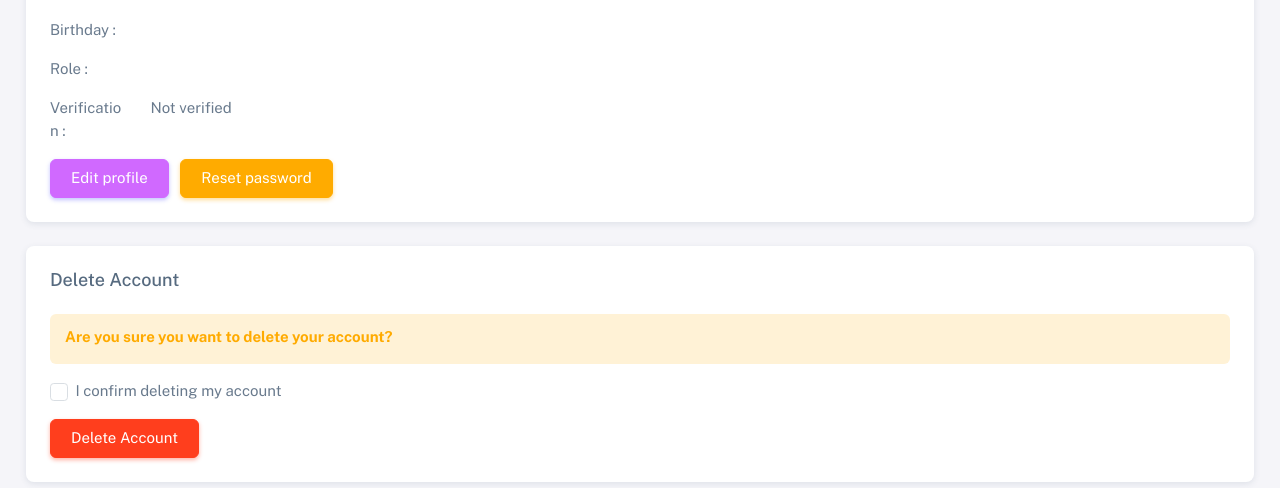
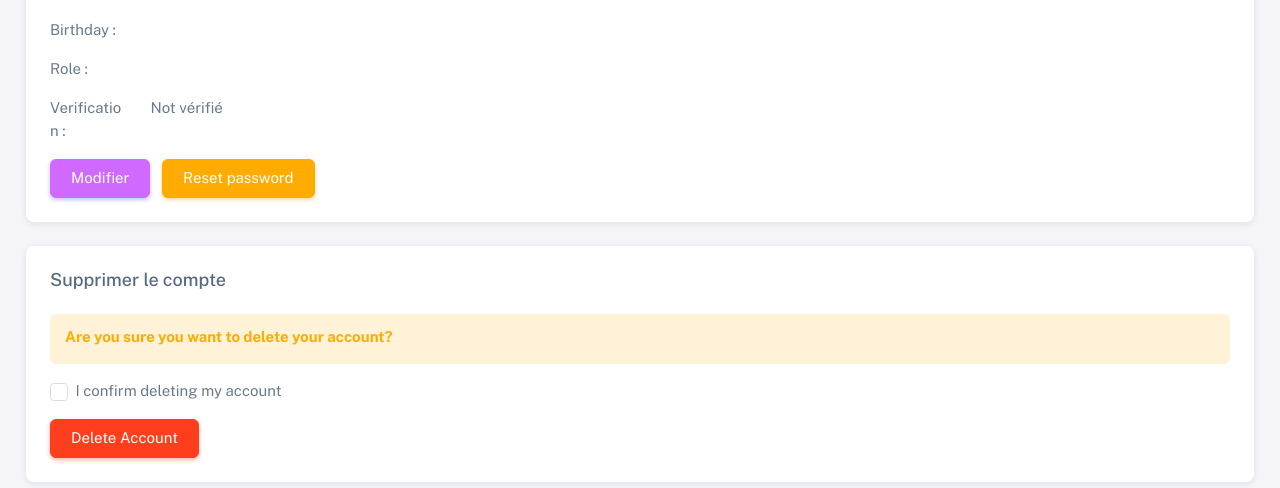
Before and after one commit to Rayduxx/Waves-Symfony, a Symfony app: template templates/user/profile.html.twig in a window 1280 px wide. Shown: the part 592-1080 px from the top of the page. Run offline with Twig, Linux system fonts and the light colour scheme; the template is opened without the code that fills it, so the values that code supplies are empty; some libraries are stand-ins or nearby versions.

Commit message:
Update profile.html.twig

```diff
--- a/templates/user/profile.html.twig
+++ b/templates/user/profile.html.twig
@@ -51,20 +51,20 @@
 								<div class="row mb-3">
 									<label class="col-sm-1" for="basic-default-company">Verification :</label>
 									<label class="col-sm-10" for="basic-default-company">
-										{% if app.user.isVerified == 1 %}Verified
+										{% if app.user.isVerified == 1 %}Vérifié
 										{% elseif app.user.isVerified == 0 %}
-											Not verified
+											Not vérifié
 										{% endif %}
 									</label>
 								</div>
 								<div class="mt-2">
-									<button type="button" class="btn btn-primary me-2" onclick="location.href='{{ path('app_edit_profile', {'id': app.user.id}) }}'">Edit profile</button>
+									<button type="button" class="btn btn-primary me-2" onclick="location.href='{{ path('app_edit_profile', {'id': app.user.id}) }}'">Modifier</button>
 									<button type="submit" class="btn btn-warning">Reset password</button>
 								</div>
 							</div>
 						</div>
 						<div class="card">
-							<h5 class="card-header">Delete Account</h5>
+							<h5 class="card-header">Supprimer le compte</h5>
 							<div class="card-body">
 								<div class="alert alert-warning">
 									<h6 class="alert-heading fw-bold mb-1">Are you sure you want to delete your account?</h6>
```
